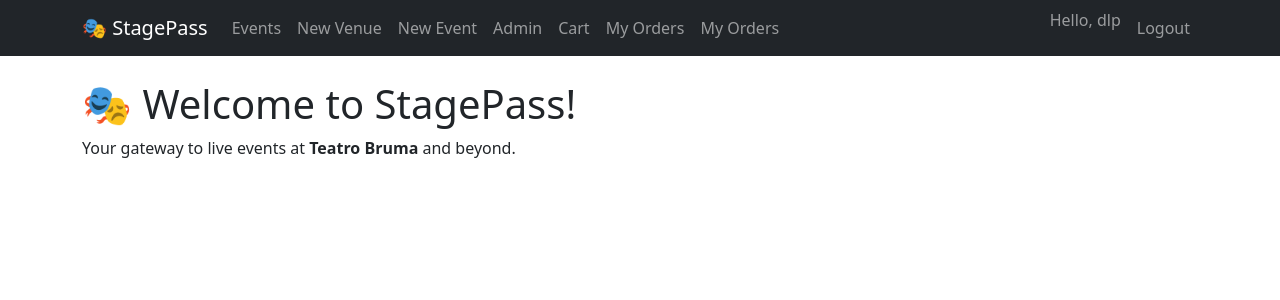
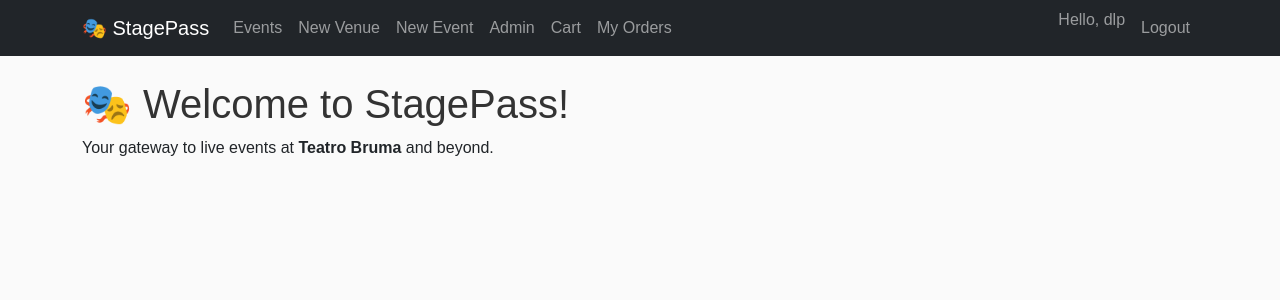
Before and after one commit to madlp24/stage-pass, a Django app: page / in a window 1280 px wide. Shown: the top 300 px of the page. Run offline with Django 5.2, Linux system fonts and the light colour scheme; a user stored in the database is signed in.

Commit message:
Load static assets in base.html

```diff
--- a/events/urls.py
+++ b/events/urls.py
@@ -2,11 +2,10 @@ from django.urls import path
 from . import views
 
 urlpatterns = [
-    path("", views.event_list, name="event_list"),
-    path("<int:pk>/", views.event_detail, name="event_detail"),
-
-    # Organizer CRUD
+    path("events/", views.event_list, name="event_list"),
+    path("events/<int:pk>/", views.event_detail, name="event_detail"),
+    # Organizer
+    path("events/new/", views.event_create, name="event_create"),
+    path("events/<int:pk>/edit/", views.event_update, name="event_update"),
     path("venues/new/", views.venue_create, name="venue_create"),
-    path("new/", views.event_create, name="event_create"),
-    path("<int:pk>/edit/", views.event_update, name="event_update"),
 ]
--- a/templates/base.html
+++ b/templates/base.html
@@ -1,13 +1,16 @@
+{% load static %}
 <!DOCTYPE html>
 <html lang="en">
 <head>
-  <meta charset="UTF-8">
-  <meta name="viewport" content="width=device-width, initial-scale=1.0">
+  <meta charset="UTF-8" />
+  <meta name="viewport" content="width=device-width, initial-scale=1.0" />
   <title>StagePass</title>
 
   <!-- Bootstrap 5 CSS -->
   <link href="https://cdn.jsdelivr.net/npm/bootstrap@5.3.3/dist/css/bootstrap.min.css" rel="stylesheet">
 
+  <!-- Your app CSS -->
+  <link rel="stylesheet" href="{% static 'css/style.css' %}">
   {% block extra_head %}{% endblock %}
 </head>
 <body>
@@ -22,18 +25,24 @@
       <div class="collapse navbar-collapse" id="navbarNav">
         <ul class="navbar-nav me-auto">
           <li class="nav-item"><a class="nav-link" href="{% url 'event_list' %}">Events</a></li>
+
           {% if user.is_authenticated %}
             <li class="nav-item"><a class="nav-link" href="{% url 'venue_create' %}">New Venue</a></li>
             <li class="nav-item"><a class="nav-link" href="{% url 'event_create' %}">New Event</a></li>
             <li class="nav-item"><a class="nav-link" href="/admin/">Admin</a></li>
-            <li class="nav-item">
-            <a class="nav-link" href="{% url 'cart_detail' %}">Cart{% if cart_count %} <span class="badge text-bg-light">{{ cart_count }}</span>{% endif %}</a>
-            </li>
-            <li class="nav-item"><a class="nav-link" href="{% url 'my_orders' %}">My Orders</a></li>
+          {% endif %}
 
+          <li class="nav-item">
+            <a class="nav-link" href="{% url 'cart_detail' %}">
+              Cart{% if cart_count %} <span class="badge text-bg-light">{{ cart_count }}</span>{% endif %}
+            </a>
+          </li>
+
+          {% if user.is_authenticated %}
             <li class="nav-item"><a class="nav-link" href="{% url 'my_orders' %}">My Orders</a></li>
           {% endif %}
         </ul>
+
         <ul class="navbar-nav">
           {% if user.is_authenticated %}
             <li class="nav-item"><span class="navbar-text me-2">Hello, {{ user.username }}</span></li>
@@ -65,6 +74,9 @@
 
   <!-- Bootstrap 5 JS -->
   <script src="https://cdn.jsdelivr.net/npm/bootstrap@5.3.3/dist/js/bootstrap.bundle.min.js"></script>
+
+  <!-- Your app JS -->
+  <script src="{% static 'js/main.js' %}"></script>
   {% block extra_js %}{% endblock %}
 </body>
 </html>
```
